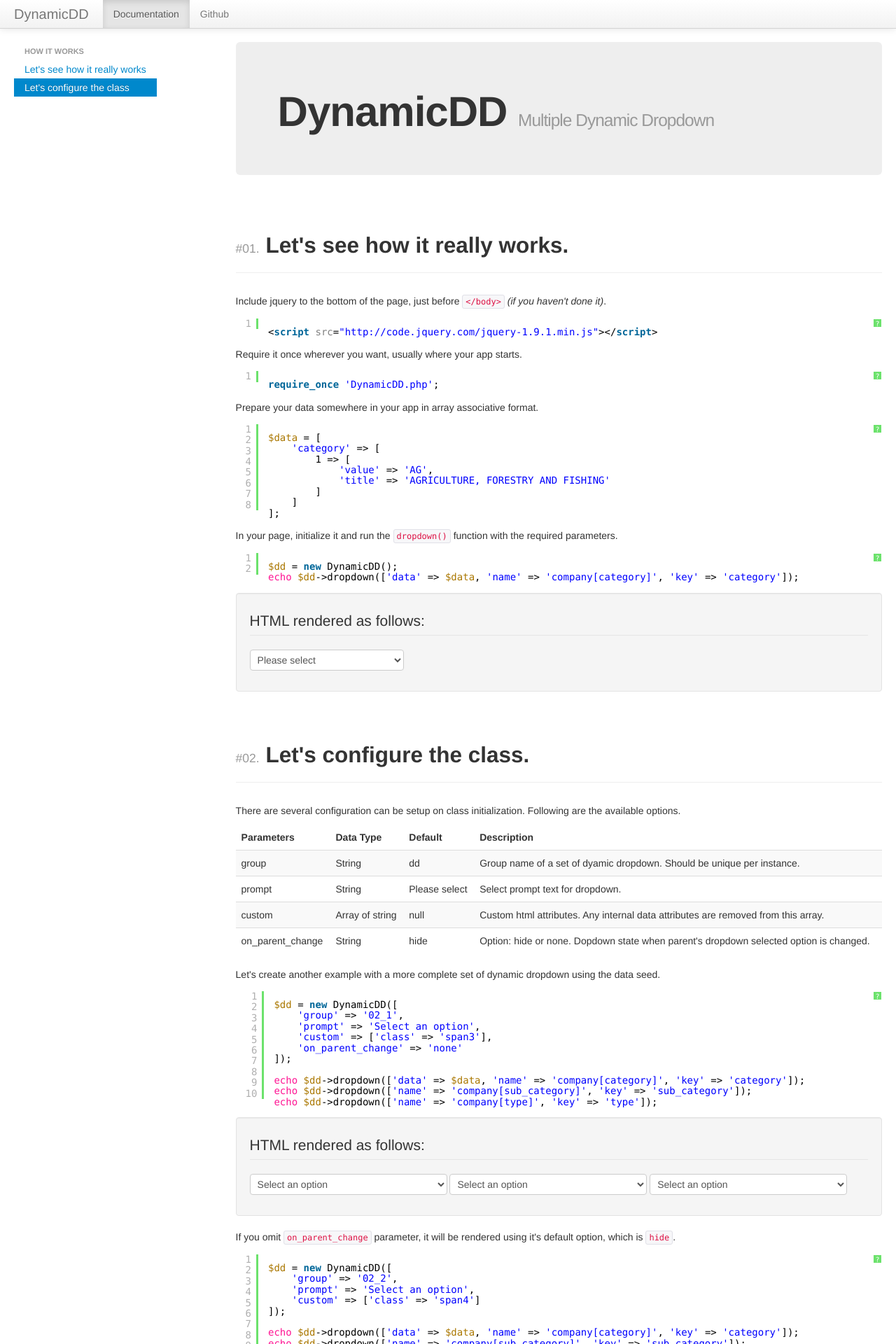
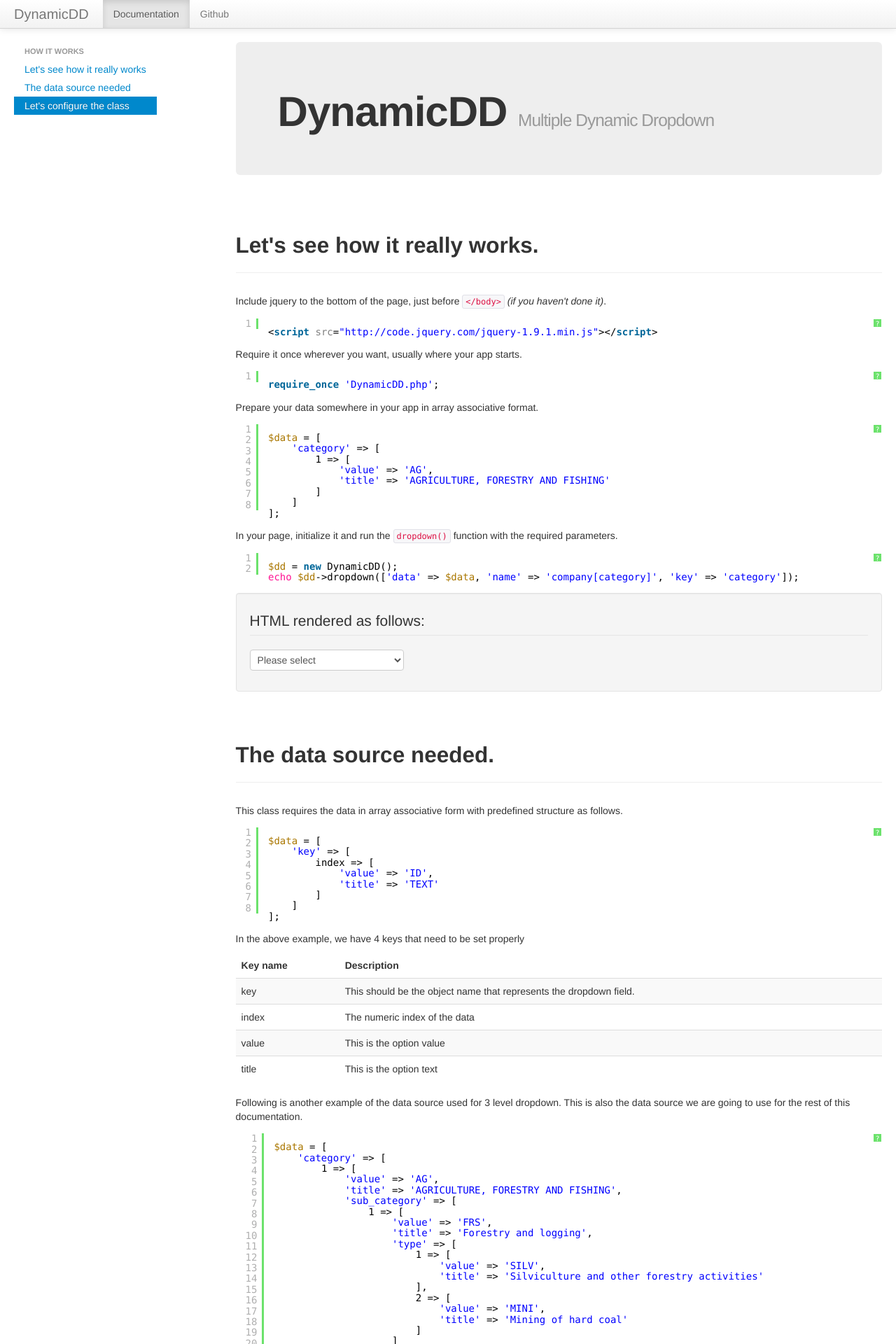
Before and after one commit to sulistyo/DynamicDD, a PHP site: page / in a window 1280 px wide. Shown: the top 1920 px of the page at 70% size. Run offline with PHP 8.4, Linux system fonts and the light colour scheme; some libraries are stand-ins or nearby versions.

Commit message:
Add data source documentation.
Signed-off-by: Hendra Uzia <hendra.uzia@yahoo.co.id>

```diff
--- a/example/index.php
+++ b/example/index.php
@@ -10,7 +10,7 @@ require_once 'data/seed.php';
         <link href="css/shThemeDefault.css" rel="stylesheet" type="text/css" />
         <style type="text/css">section{padding-top:30px;}</style>
     </head>
-    <body style="padding-top:40px" data-spy="scroll" data-target="#sidebar" data-offset="200" id="top">
+    <body style="padding-top:40px" id="top" data-spy="scroll" data-target="#sidebar" data-offset="200">
         <div class="navbar navbar-fixed-top">
             <div class="navbar-inner">
                 <a class="brand" href="//github.com/sulistyo/DynamicDD" style="margin-left:0">DynamicDD</a>
@@ -21,21 +21,22 @@ require_once 'data/seed.php';
           </div>
         </div>
         <div class="container-fluid">
-            <div class="row-fluid">
-                <div class="span3" style="padding-top:20px;" id="sidebar">
+            <div class="row-fluid" style="padding-top:20px;">
+                <div class="span3" id="sidebar">
                     <ul class="nav nav-list affix">
                         <li class="nav-header">How it works</li>
                         <li><a href="#how-it-works">Let's see how it really works</a></li>
+                        <li><a href="#data-source">The data source needed</a></li>
                         <li><a href="#configurations">Let's configure the class</a></li>
                     </ul>
                 </div>
-                <div class="span9" style="padding-top:20px;">
+                <div class="span9">
                     <header class="hero-unit">
                         <h1>DynamicDD <small>Multiple Dynamic Dropdown</small></h1>
                     </header>
                     <section id="how-it-works">
                         <div class="page-header">
-                            <h2><small>#01.</small> Let's see how it really works.</h2>
+                            <h2>Let's see how it really works.</h2>
                         </div>
                         <p>Include jquery to the bottom of the page, just before <code>&lt;/body&gt;</code> <em>(if you haven't done it)</em>.</p>
                         <pre class="brush: html">
@@ -67,9 +68,87 @@ require_once 'data/seed.php';
                             <?= $dd_01->dropdown(['data' => $data, 'name' => 'company[category]', 'key' => 'level1']); ?>
                         </div>
                     </section>
+                    <section id="data-source">
+                        <div class="page-header">
+                            <h2>The data source needed.</h2>
+                        </div>
+                        <p>This class requires the data in array associative form with predefined structure as follows.</p>
+                        <pre class="brush: php">
+                            $data = [
+                                'key' => [
+                                    index => [
+                                        'value' => 'ID',
+                                        'title' => 'TEXT'
+                                    ]
+                                ]
+                            ];
+                        </pre>
+                        <p>In the above example, we have 4 keys that need to be set properly</p>
+                        <table class="table table-striped table-hover">
+                            <thead>
+                                <tr>
+                                    <th>Key name</th>
+                                    <th>Description</th>
+                                </tr>
+                            </thead>
+                            <tbody>
+                                <tr>
+                                    <td>key</td>
+                                    <td>This should be the object name that represents the dropdown field.</td>
+                                </tr>
+                                <tr>
+                                    <td>index</td>
+                                    <td>The numeric index of the data</td>
+                                </tr>
+                                <tr>
+                                    <td>value</td>
+                                    <td>This is the option value</td>
+                                </tr>
+                                <tr>
+                                    <td>title</td>
+                                    <td>This is the option text</td>
+                                </tr>
+                            </tbody>
+                        </table>
+                        <p>Following is another example of the data source used for 3 level dropdown. This is also the data source we are going to use for the rest of this documentation.</p>
+                        <pre class="brush: php">
+                            $data = [
+                                'category' => [
+                                    1 => [
+                                        'value' => 'AG',
+                                        'title' => 'AGRICULTURE, FORESTRY AND FISHING',
+                                        'sub_category' => [
+                                            1 => [
+                                                'value' => 'FRS',
+                                                'title' => 'Forestry and logging',
+                                                'type' => [
+                                                    1 => [
+                                                        'value' => 'SILV',
+                                                        'title' => 'Silviculture and other forestry activities'
+                                                    ],
+                                                    2 => [
+                                                        'value' => 'MINI',
+                                                        'title' => 'Mining of hard coal'
+                                                    ]
+                                                ]
+                                            ],
+                                            2 => [
+                                                'value' => 'MNG',
+                                                'title' => 'Mining of coal and lignite'
+                                            ]
+                                        ]
+                                    ],
+                                    2 => [
+                                        'value' => 'MI',
+                                        'title' => 'MINING AND QUARRYING'
+                                    ]
+                                ]
+                            ];
+                        </pre>
+                    </section>
                     <section id="configurations">
                         <div class="page-header">
-                            <h2><small>#02.</small> Let's configure the class.</h2>
+                            <h2>Let's configure the class.</h2>
                         </div>
                         <p>There are several configuration can be setup on class initialization. Following are the available options.</p>
                         <table class="table table-striped table-hover">
@@ -167,6 +246,6 @@ require_once 'data/seed.php';
         <script type="text/javascript" src="js/shCore.js"></script>
         <script src="js/shBrushPhp.js" type="text/javascript"></script>
         <script src="js/shBrushXml.js" type="text/javascript"></script>
-        <script>$(document).ready(function(e){SyntaxHighlighter.all()})</script>
+        <script>$(document).ready(function(e){SyntaxHighlighter.all();})</script>
     </body>
 </html>
```
